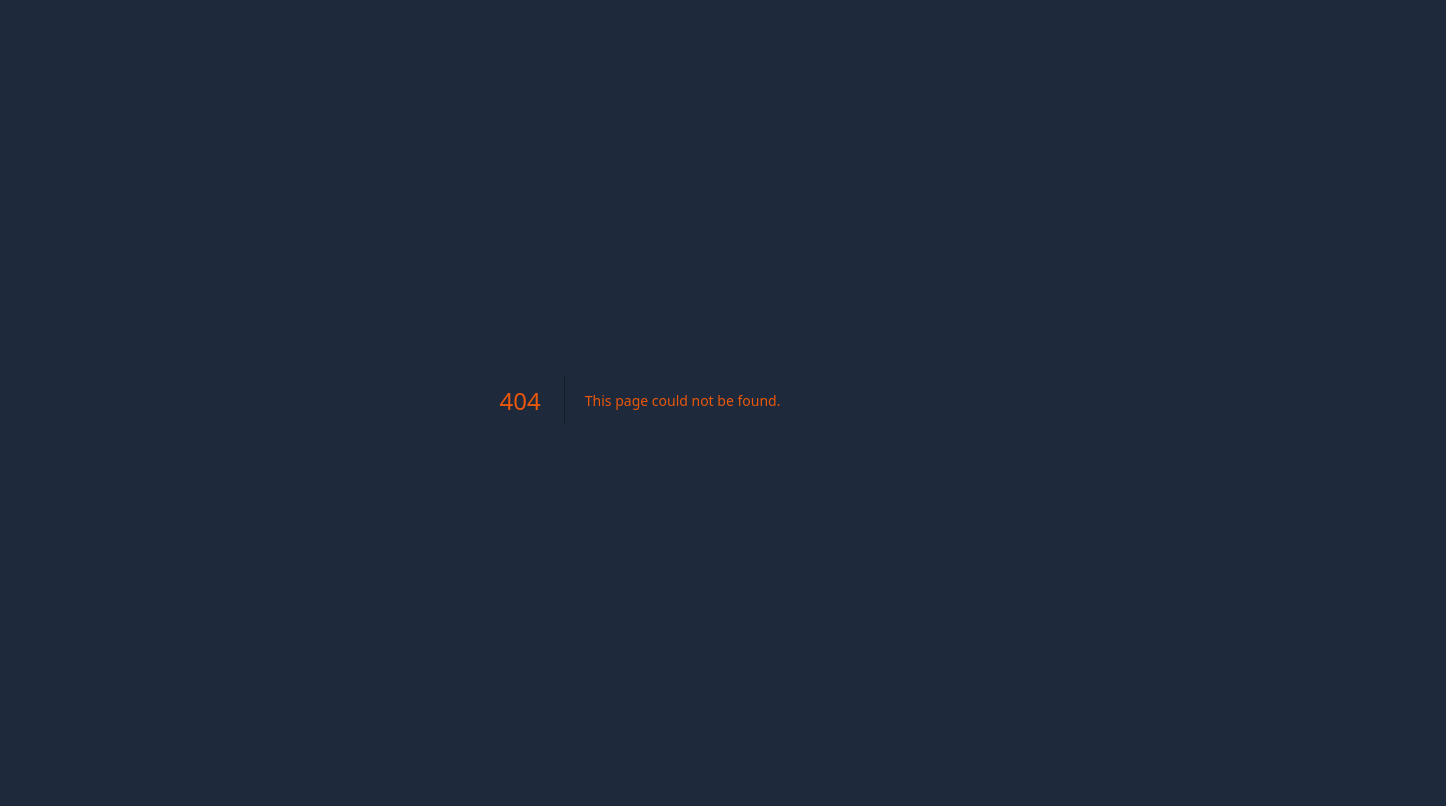
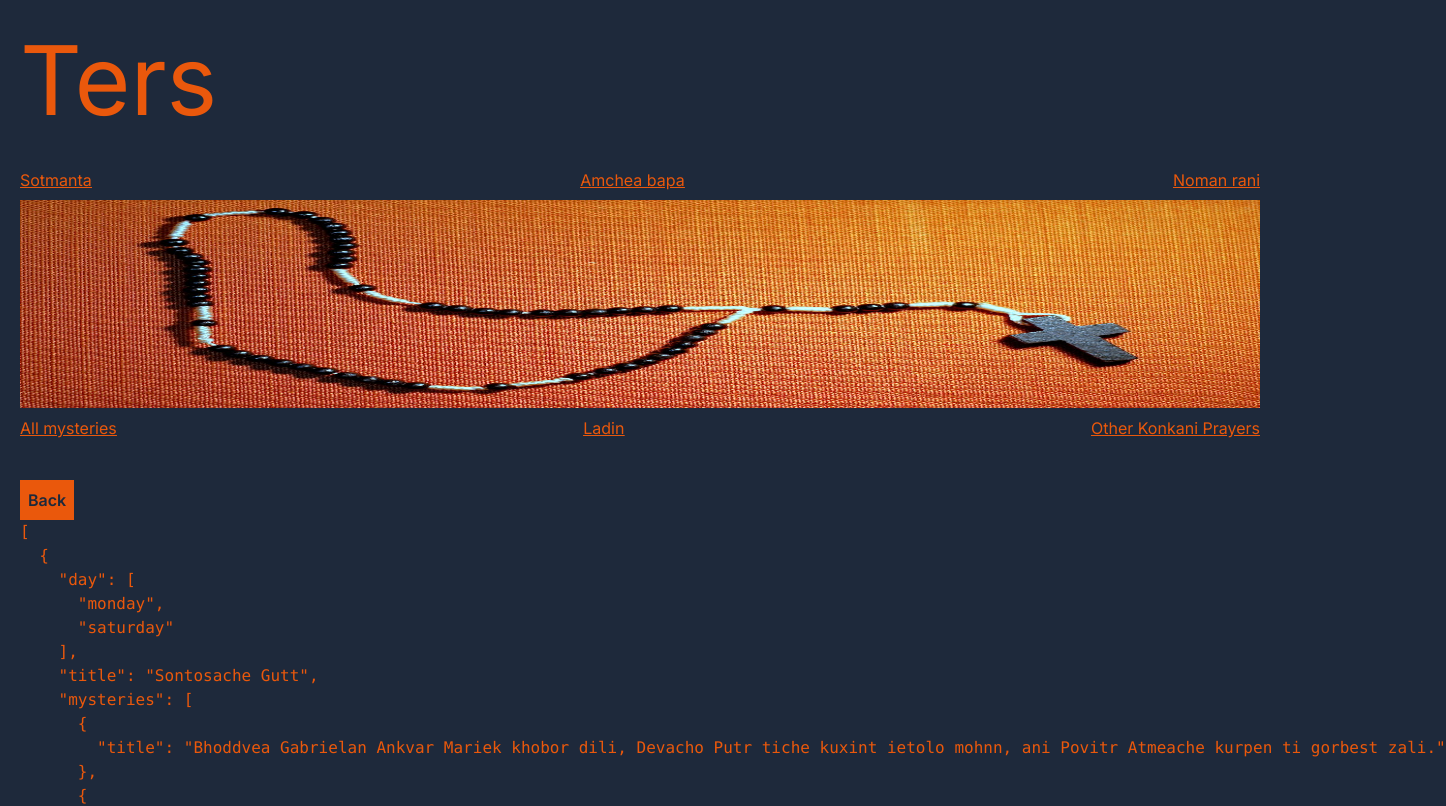
Before and after one commit to Joshuajrodrigues/ters, a Next.js app: page /allmysteries in a window 1280 px wide. Before the commit this address had no page. Shown: the top 806 px of the page, 1446 px wide, since content can reach past the window. Built offline with nearby package versions, Linux system fonts and the light colour scheme.

Commit message:
all mysteries route added

```diff
--- /dev/null
+++ b/app/allmysteries/page.tsx
@@ -0,0 +1,18 @@
+import BackButton from "../components/backButton";
+import { Rosaries } from "../types";
+import { getRosaries } from "../util";
+
+async function getData() {
+  const data = await getRosaries();
+
+  return data;
+}
+export default async function AllRosaries() {
+  const data: Rosaries = await getData();
+  return (
+    <>
+      <BackButton />
+      <pre>{JSON.stringify(data, null, 2)}</pre>
+    </>
+  );
+}
--- /dev/null
+++ b/app/components/backButton.tsx
@@ -0,0 +1,18 @@
+"use client"
+import { useRouter } from 'next/navigation';
+
+const BackButton = () => {
+  const router = useRouter();
+
+  const handleClick = () => {
+    router.back();
+  };
+
+  return (
+    <button className=' bg-orange-600 text-slate-800 p-2  font-semibold' onClick={handleClick}>
+      Back
+    </button>
+  );
+};
+
+export default BackButton;
--- /dev/null
+++ b/app/components/headerContent.tsx
@@ -0,0 +1,49 @@
+"use client";
+import Image from "next/image";
+import heroImage from "@/public/hero.jpg";
+import Link from "next/link";
+import { QuickLinks } from "./quickLinks";
+
+export const HeaderContent = () => {
+  return (
+    <>
+      <header>
+        <h1 className="text-8xl my-8">Ters </h1>
+      </header>
+      <section className="w-full p-0">
+        <nav>
+          <ul className="flex  p-0 mx-0 justify-between items-center">
+            <li className="my-2 underline">
+              <a href="">Sotmanta</a>
+            </li>
+            <li className="my-2 underline">
+              <a href="">Amchea bapa</a>
+            </li>
+            <li className="my-2 underline">
+              <a href="">Noman rani</a>
+            </li>
+          </ul>
+        </nav>
+        <Image
+          placeholder="blur"
+          src={heroImage}
+          className="w-full h-52"
+          alt="Rosary"
+        />
+        <nav>
+          <ul className="flex mb-8 p-0 mx-0 justify-between items-center">
+            <li className="my-2 underline">
+              <QuickLinks route="/allmysteries">All mysteries</QuickLinks>
+            </li>
+            <li className="my-2 underline">
+              <a href="">Ladin</a>
+            </li>
+            <li className="my-2 underline">
+              <a href="">Other Konkani Prayers</a>
+            </li>
+          </ul>
+        </nav>
+      </section>
+    </>
+  );
+};
--- /dev/null
+++ b/app/components/quickLinks.tsx
@@ -0,0 +1,10 @@
+import Link from "next/link"
+import { ReactNode } from "react"
+
+
+
+export const QuickLinks=({children,route}:{children:ReactNode,route:string})=>{
+    return(
+        <Link href={route}>{children}</Link>
+    )
+}
--- a/app/layout.tsx
+++ b/app/layout.tsx
@@ -1,6 +1,7 @@
 import type { Metadata } from "next";
 import { Inter } from "next/font/google";
 import "./globals.css";
+import { HeaderContent } from "./components/headerContent";
 
 
 const inter = Inter({ subsets: ["latin"] });
@@ -20,6 +21,7 @@ export default function RootLayout({
       <body
         className={inter.className + " " + " bg-slate-800 text-orange-600 mx-5"}
       >
+        <HeaderContent/>
         {children}{" "}
       </body>
     </html>
--- a/app/page.tsx
+++ b/app/page.tsx
@@ -1,5 +1,4 @@
-import Image from "next/image";
-import heroImage from '@/public/hero.jpg'
+
 import { getDay, getRosaries } from "./util";
 import { TodaysMystery } from "./components/todaysMystery";
 import  { Rosaries } from "./types";
@@ -18,39 +17,6 @@ export default async function Home() {
 
   return (
     <main className=" min-h-screen flex-col ">
-      <header>
-        <h1 className="text-8xl my-8">Ters </h1>
-
-      </header>
-      <section className="w-full p-0">
-      <nav>
-          <ul className="flex  p-0 mx-0 justify-between items-center">
-          <li className="my-2 underline">
-              <a href="">How to ?</a>
-            </li>
-          <li className="my-2 underline">
-              <a href="">Ladin</a>
-            </li>
-            <li className="my-2 underline">
-              <a href="">Other Konkani Prayers</a>
-            </li>
-          </ul>
-        </nav>
-        <Image placeholder="blur" src={heroImage} className="w-full h-52" alt="Rosary" />
-        <nav>
-          <ul className="flex mb-8 p-0 mx-0 justify-between items-center">
-          <li className="my-2 underline">
-              <a href="">All mysteries</a>
-            </li>
-          <li className="my-2 underline">
-              <a href="">Ladin</a>
-            </li>
-            <li className="my-2 underline">
-              <a href="">Other Konkani Prayers</a>
-            </li>
-          </ul>
-        </nav>
-      </section>
       <section>
         <TodaysMystery gutt={todaysGutt} />
       </section>
```
